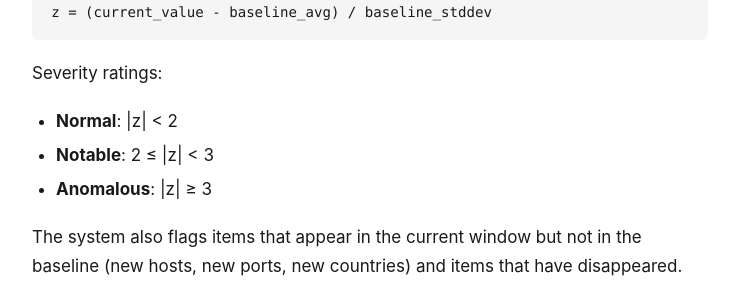
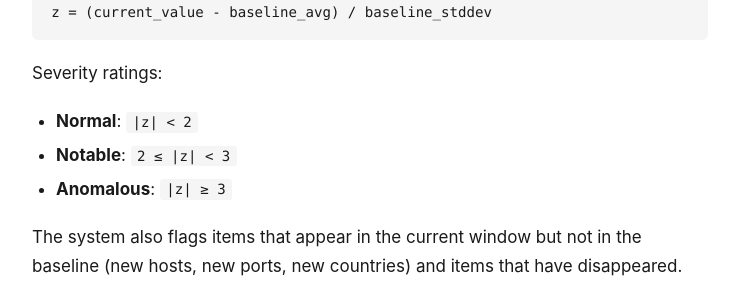
Before and after one commit to crwickha/crwickha.github.io, a Jekyll site: the page built from _posts/2026-03-16-netflow-mcp-server.md, in a window 1280 px wide and 900 px high, scrolled down 12179 px. Shown: the part 149-449 px from the top of the window, without its empty margins (270-1006 px from the left). Built offline with Jekyll 4.4.1, drawn with Linux system fonts in a browser that asks for light colours.

Commit message:
Use inline code for z-score severity thresholds

````diff
--- a/_posts/2026-03-16-netflow-mcp-server.md
+++ b/_posts/2026-03-16-netflow-mcp-server.md
@@ -400,9 +400,9 @@ z = (current_value - baseline_avg) / baseline_stddev
 ```
 
 Severity ratings:
-- **Normal**: \|z\| < 2
-- **Notable**: 2 ≤ \|z\| < 3
-- **Anomalous**: \|z\| ≥ 3
+- **Normal**: `|z| < 2`
+- **Notable**: `2 ≤ |z| < 3`
+- **Anomalous**: `|z| ≥ 3`
 
 The system also flags items that appear in the current window but not in the baseline (new hosts, new ports, new countries) and items that have disappeared.
 
````
